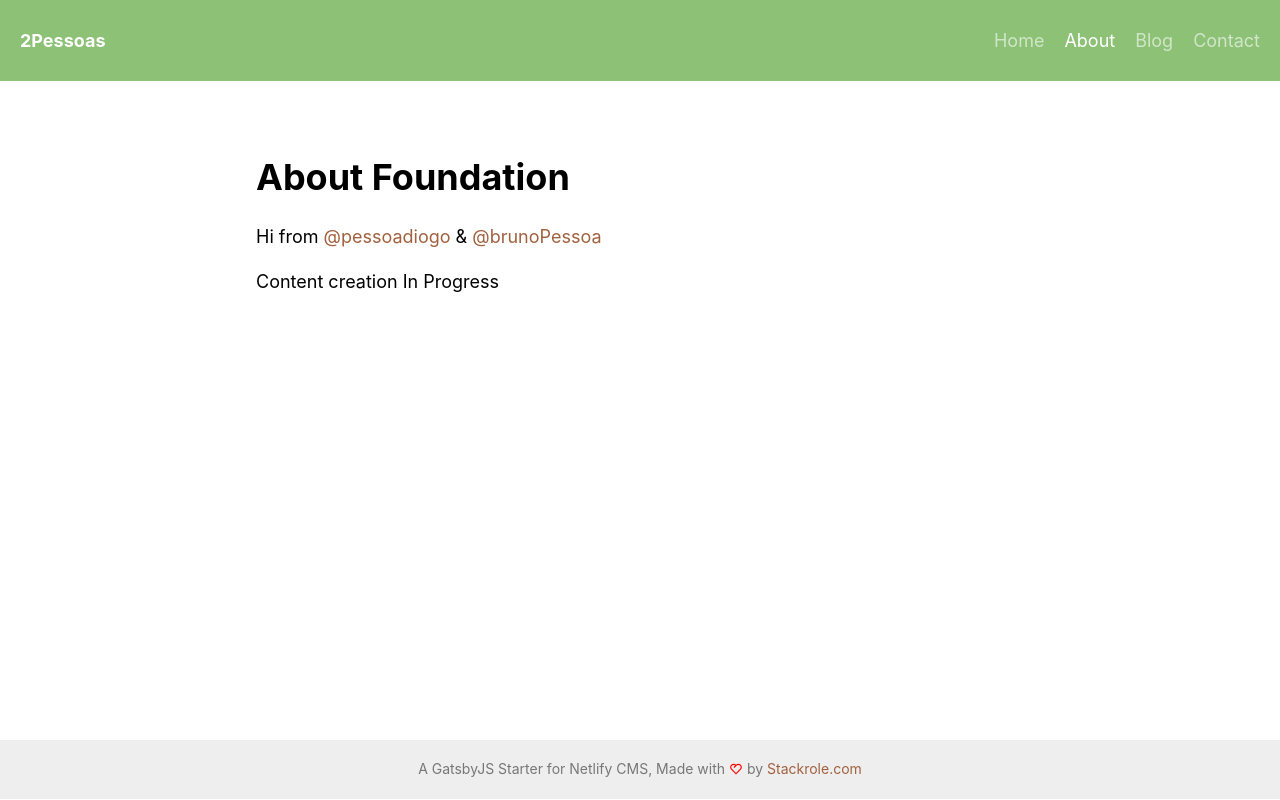
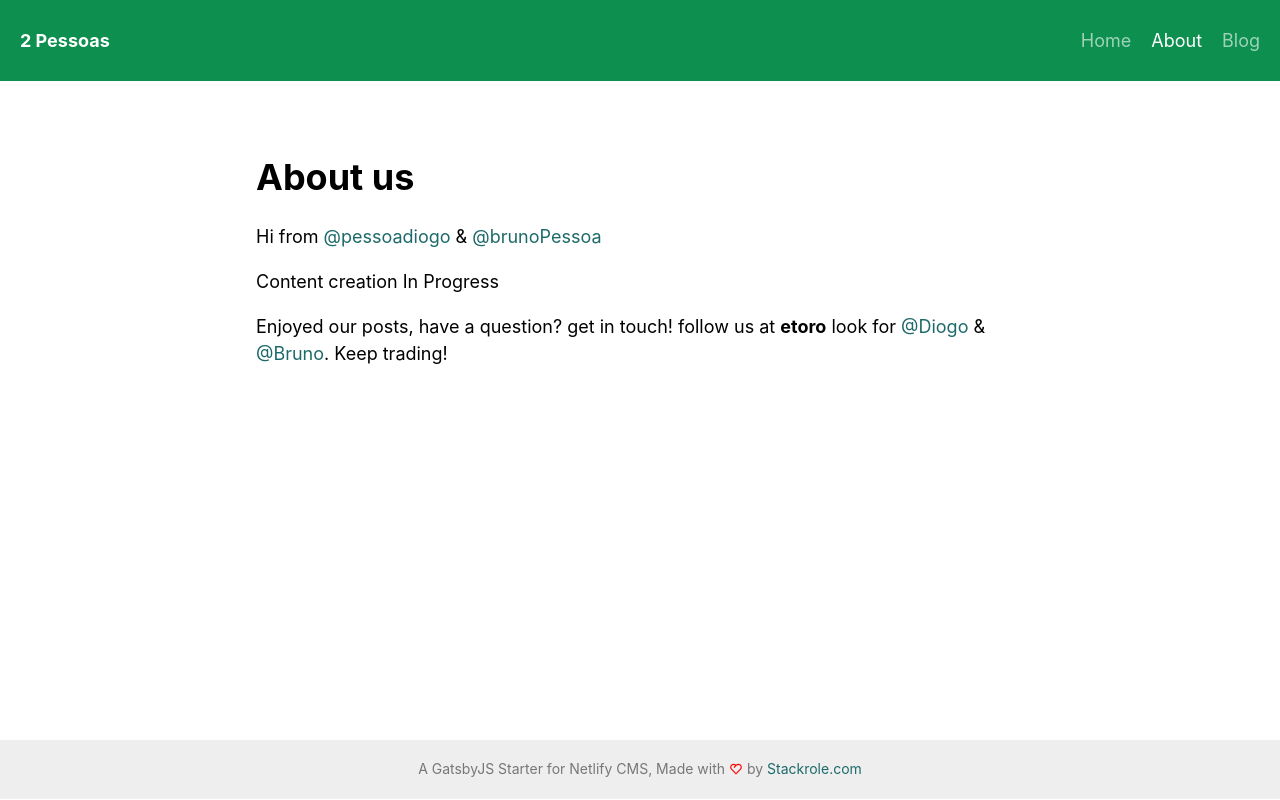
Before and after one commit to diogo-pessoa/2pessoas-netlify-cms, a Gatsby site: page /about in a window 1280 px wide. Built offline with nearby package versions, Linux system fonts and the light colour scheme; Gatsby itself is replaced by a stand-in of ours; some packages are replaced by stand-ins of ours.

Commit message:
fixing colors (#1)
* fixing colors

* disabling Contact for now.

* disabling Contact for now.

```diff
--- a/gatsby-config.js
+++ b/gatsby-config.js
@@ -95,11 +95,11 @@ module.exports = {
     {
       resolve: `gatsby-plugin-manifest`,
       options: {
-        name: `2pessoas`,
-        short_name: `2pessoas`,
+        name: `2 pessoas`,
+        short_name: `2 pessoas`,
         start_url: `/`,
-        background_color: `#f7f0eb`,
-        theme_color: `#a2466c`,
+        background_color: `#0d904f`,
+        theme_color: `#0d904f`,
         display: `standalone`,
         icon: `static/assets/stackrole.png`,
       },
--- a/src/assets/scss/_theme-variables.scss
+++ b/src/assets/scss/_theme-variables.scss
@@ -10,19 +10,19 @@ $breakpoint-xl: 1200px;
 	--font-family-mono: Menlo, Consolas, Monaco, Liberation Mono, Lucida Console, monospace;
   --font-size-small: 12px;
 
-  --primary-color: #152111;
-  --header-bg: #8cc176;
+  --primary-color: #0d904f;
+  --header-bg: #0d904f;
 
-  --home-link-color: #A1613F;
+  --home-link-color: #1e6a6a;
   --home-link-hover-color:  var(--primary-color);
 
-  --button-color: #8cc176;
+  --button-color: #49c185;
   --button-alternate-color: #0d904f;
 
-  --post-link-color: #0F070B;
+  --post-link-color: #000000;
 
 
-  --nav-link-hover-bg: #111;
+  --nav-link-hover-bg: #0d904f;
   --text-color-meta: rgba(0,0,0,0.5);
 
   --label-text: rgba(0,0,0,0.5);
--- a/src/assets/scss/style.scss
+++ b/src/assets/scss/style.scss
@@ -73,7 +73,7 @@
       right: 0;
       top: 100%;
       z-index: 1;
-      background: #421E2F;
+      background: #0d904f;
       width: 100%;
 			max-width: 320px;
 			border-radius: 0 0 0 12px;
@@ -88,7 +88,8 @@
       padding: 20px;
     }
     a:hover {
-      background-color: #29121D;
+			background-color: #f9fcfb;
+			color: #000000;
     }
   }
 }
--- a/src/components/navigation.js
+++ b/src/components/navigation.js
@@ -15,10 +15,10 @@ const MenuItems = [
     path: "/blog",
     title: "Blog"
   },
-  {
-    path: "/contact",
-    title: "Contact"
-  },
+  // {
+  //   path: "/contact",
+  //   title: "Contact"
+  // },
 ]
 
 const ListLink = (props) => (<li><Link to={props.to}>{props.children}</Link></li>)
--- a/src/content/pages/about.md
+++ b/src/content/pages/about.md
@@ -1,8 +1,10 @@
 ---
 template: about-page
 slug: /about
-title: About Foundation
+title: About us
 ---
 Hi from [@pessoadiogo](https://www.etoro.com/people/diogopessoa) & [@brunoPessoa](https://www.etoro.com/people/pessoa_bs)
 
 Content creation In Progress
+
+Enjoyed our posts, have a question? get in touch! follow us at **etoro** look for [@Diogo](https://www.etoro.com/people/diogopessoa) & [@Bruno](https://www.etoro.com/people/pessoa_bs). Keep trading!
--- a/src/content/pages/index.md
+++ b/src/content/pages/index.md
@@ -9,4 +9,4 @@ cta:
   ctaLink: /about
 ---
 
-2 brothers trading and sharing lessons learned the hard way, hopefully that will help other avoiding the same beginner mistakes.
+2 brothers trading and sharing lessons learned. Hope this can help others avoiding the beginners mistakes and start to make consistent and maintanable profit in trading.
--- a/src/util/site.json
+++ b/src/util/site.json
@@ -1,6 +1,6 @@
 {
   "meta": {
-    "title": "2Pessoas",
+    "title": "2 Pessoas",
     "titleTemplate": "%s",
     "description": "2Brothers trading",
     "siteUrl": "https://2Pessoas.com",
```
